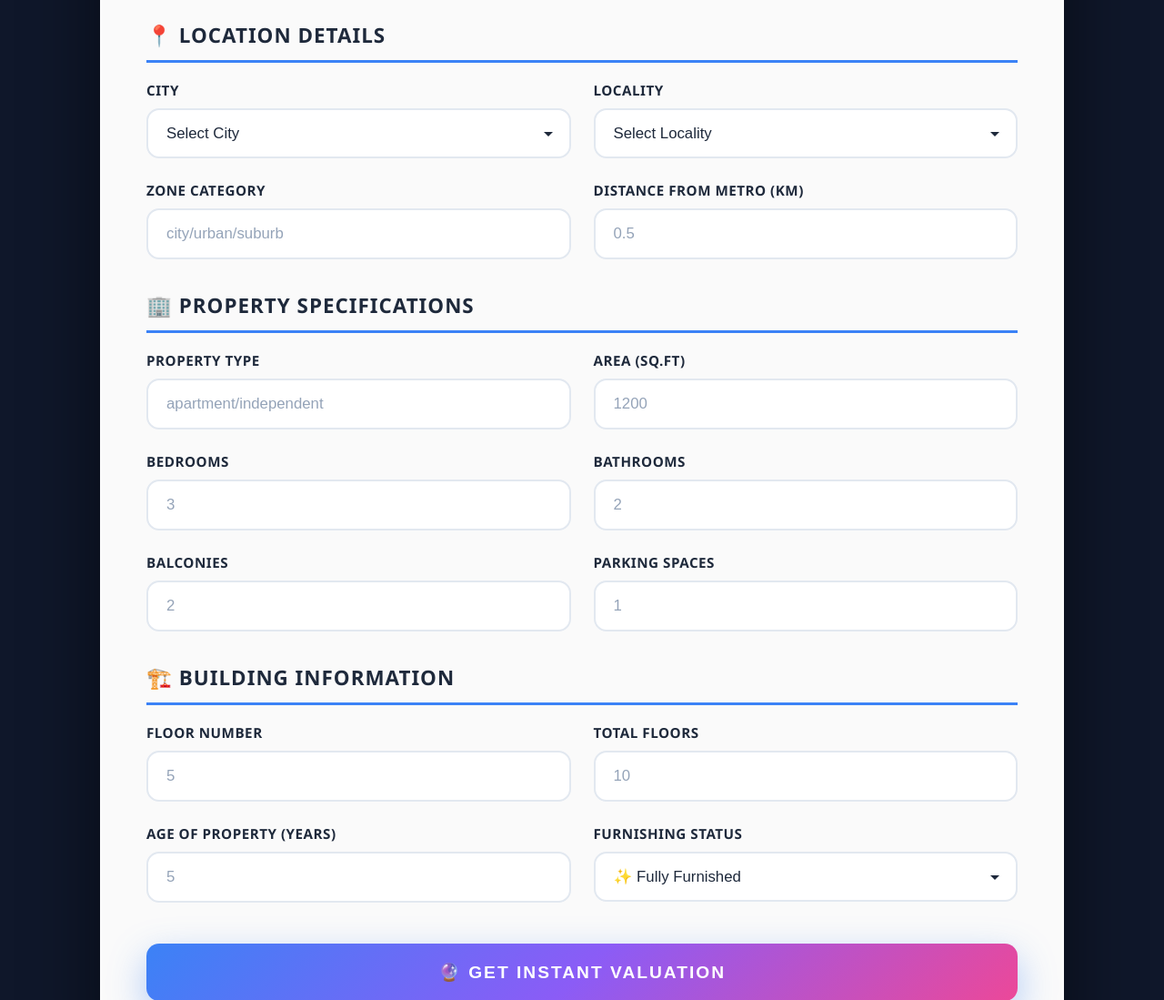
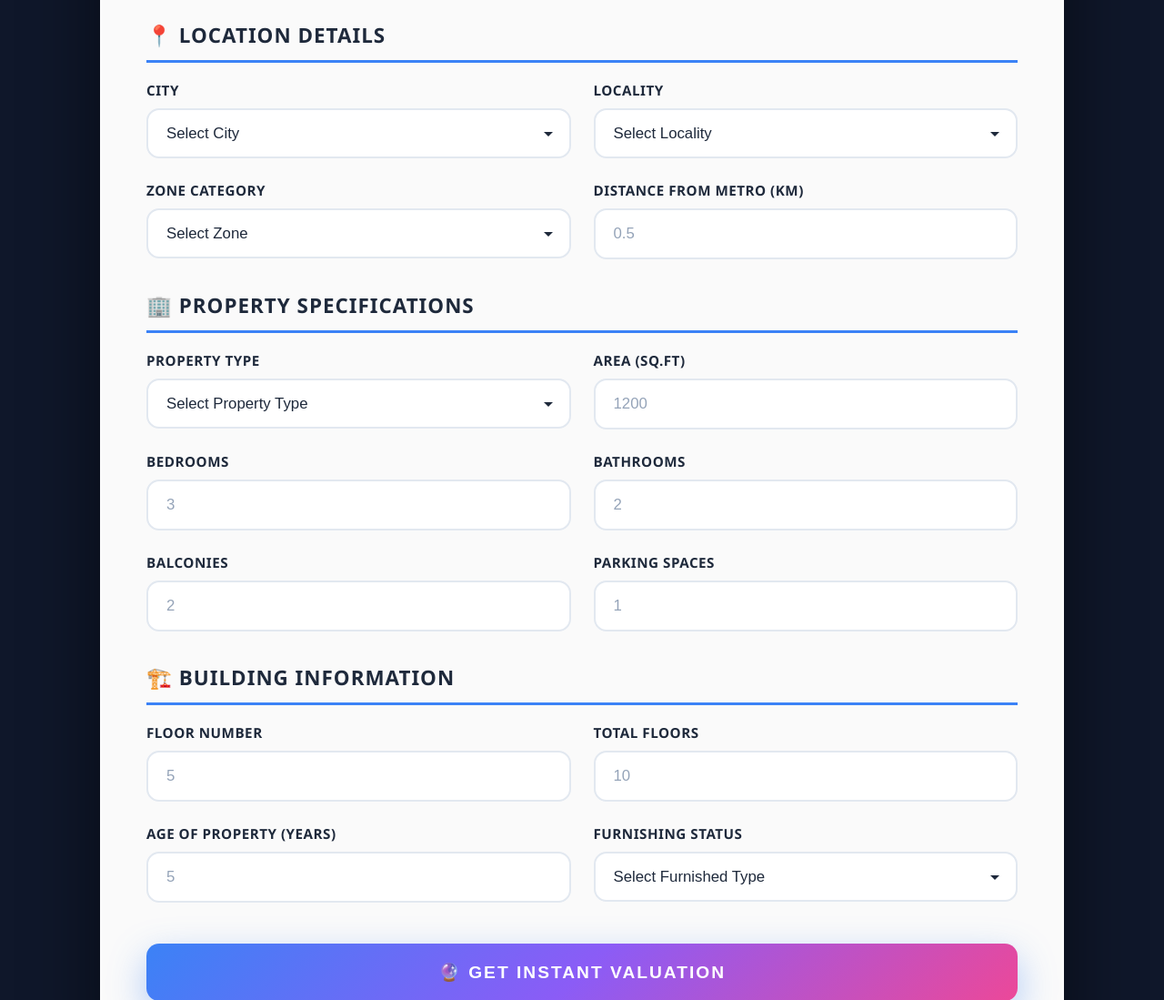
Before and after one commit to Muskan8130/house-price-prediction, a Flask app: page / in a window 1280 px wide. Shown: the part 765-1864 px from the top of the page at 91% size. Run offline with Flask 3, Linux system fonts and the light colour scheme; parts of the project's set-up code (start-up, migrations or seed data) failed here and were passed over.

Commit message:
add dropdown in property type and zone category

```diff
--- a/src/app.py
+++ b/src/app.py
@@ -71,20 +71,20 @@ def home():
         high = format_price(int(raw_price * 1.1))
 
         if form_data["city"] == "delhi" and form_data["zone_category"] == "city":
-            explanation.append("✔ Premium city location")
+            explanation.append("Premium city location")
 
         if form_data["zone_category"] == "suburb":
-            explanation.append("✔ Suburban areas have moderate pricing")
+            explanation.append("Suburban areas have moderate pricing")
 
         if form_data["zone_category"] == "urban":
-            explanation.append("✔ Urban areas have balanced pricing")
+            explanation.append("Urban areas have balanced pricing")
 
         if form_data["distance_from_metro_km"] < 2:
-            explanation.append("✔ Close to metro increases price")
+            explanation.append("Close to metro increases price")
 
 
         if form_data["bedrooms"] >= 5:
-           explanation.append("✔ More bedrooms increase price")
+           explanation.append("More bedrooms increase price")
 
         if form_data["total_floors"] > 2:
             explanation.append("Floor numbers increase price")
--- a/templates/index.html
+++ b/templates/index.html
@@ -442,7 +442,12 @@
                 </div>
                 <div class="form-group">
                     <label for="zone_category">Zone Category</label>
-                    <input id="zone_category" name="zone_category" placeholder="city/urban/suburb" required>
+                    <select id="zone_category" name="zone_category" required>
+                      <option value="">Select Zone</option>
+                      <option value="city">City</option>
+                      <option value="urban">Urban</option>
+                      <option value="suburb">Suburb</option>
+                   </select>
                 </div>
                 <div class="form-group">
                     <label for="distance_from_metro_km">Distance from Metro (km)</label>
@@ -454,7 +459,11 @@
             <div class="form-grid">
                 <div class="form-group">
                     <label for="property_type">Property Type</label>
-                    <input id="property_type" name="property_type" placeholder="apartment/independent" required>
+                    <select id="property_type" name="property_type" required>
+                      <option value="">Select Property Type</option>
+                      <option value="apartment">Apartment</option>
+                      <option value="independent">Independent</option>
+                   </select>
                 </div>
                 <div class="form-group">
                     <label for="area_sqft">Area (sq.ft)</label>
@@ -495,6 +504,7 @@
                 <div class="form-group">
                     <label for="furnishing_status">Furnishing Status</label>
                     <select id="furnishing_status" name="furnishing_status" required>
+                        <option value="">Select Furnished Type</option>
                         <option value="furnished">✨ Fully Furnished</option>
                         <option value="semi-furnished">🛋️ Semi-Furnished</option>
                         <option value="unfurnished">📦 Unfurnished</option>
```
